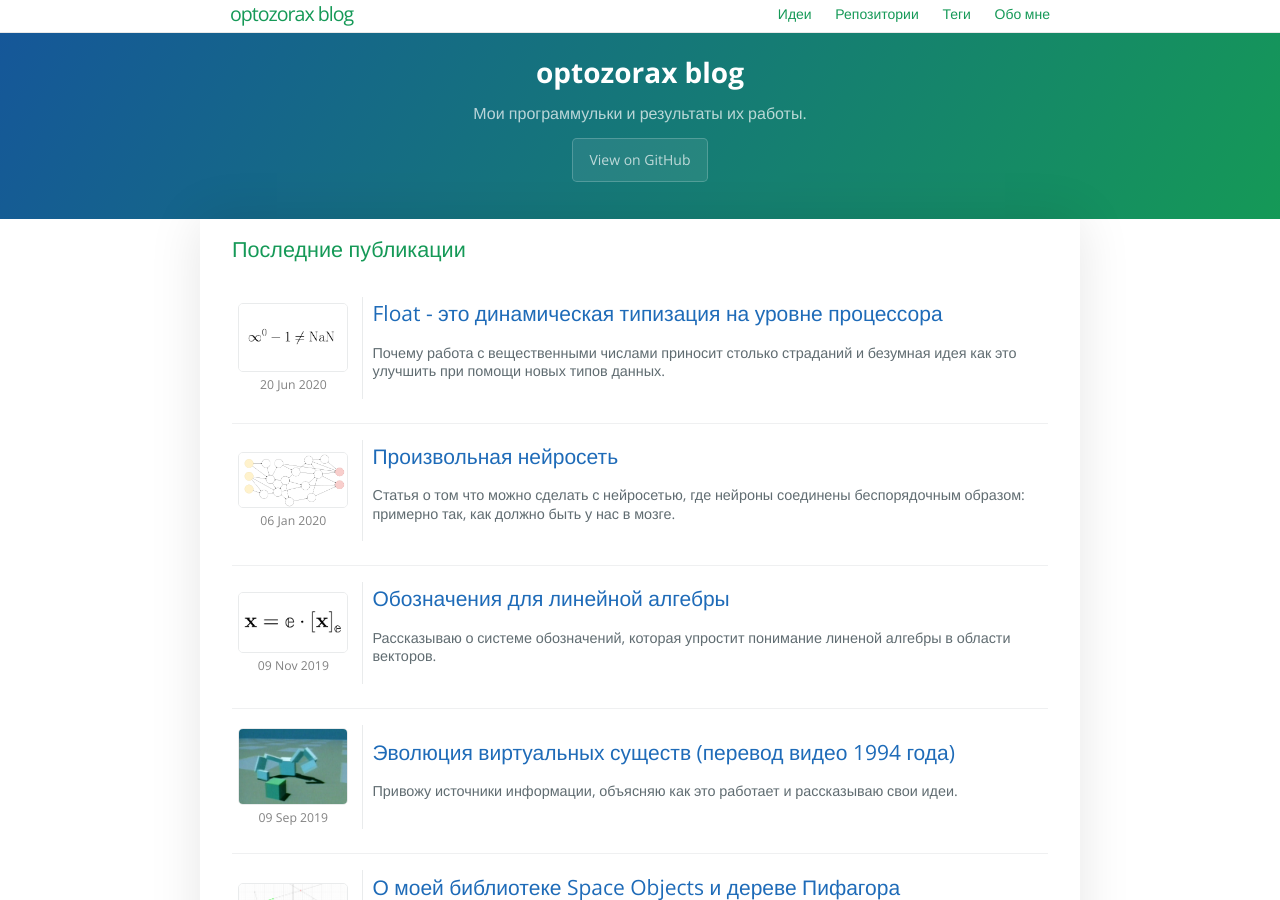
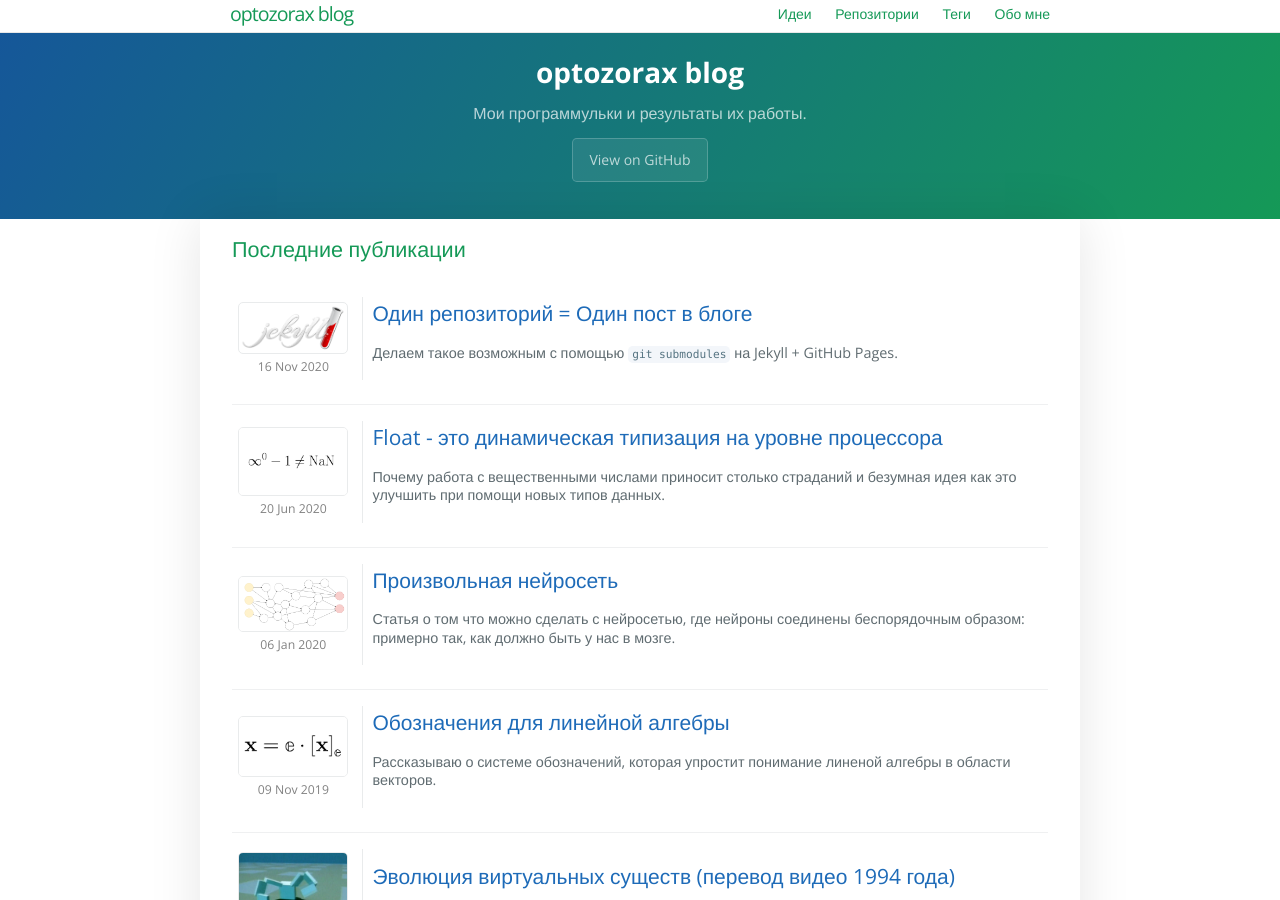
Before and after one commit to optozorax/blog_old, a Jekyll site: the page built from index.md, in a window 1280 px wide and 900 px high. Built offline with Jekyll 4.4.1, drawn with Linux system fonts in a browser that asks for light colours; some of the changed lines change nothing that is shown.

Commit message:
[BLOGPOST] /submodules-jekyll, also fix submodules

````diff
--- a/_config.yml
+++ b/_config.yml
@@ -27,8 +27,8 @@ vk:
 klavogonki:
   user: 517589
 tg:
-  channel: zoraxblog
-  user: zorax
+  channel: optozorax_dev
+  user: optozorax
 
 
 plugins:
--- /dev/null
+++ b/_posts/2020-11-16-submodules.markdown
@@ -0,0 +1,256 @@
+---
+layout: post
+title:  "Один репозиторий = Один пост в блоге"
+tags: мета блог git
+permalink: submodules-jekyll
+description: "Делаем такое возможным с помощью `git submodules` на Jekyll + GitHub Pages."
+tagline: "Делаем такое возможным с помощью `git submodules` на Jekyll + GitHub Pages."
+toc: false
+image: /assets/img/jekyll.png
+---
+
+# Что я сделал?
+
+Я сделал возможность отображать `.md` файлы в своих репозиториях как посты в блоге `username.github.io`. При этом:
+* Данный блог написан на [Jekyll](https://jekyllrb.com/), и автоматически компилится [GitHub Pages](https://pages.github.com/) в статический сайт.
+* В одном репозитории может быть множество "блогпостов".
+* В `.md` файле с основным контентом не добавляется ничего лишнего. Все настройки отображения блогпоста (теги, дата, урл итд) производятся в соседнем `.md` файле под любым названием и в любом месте.
+* Не нужно тупо дублировать информацию благодаря использованию `git submodules`.
+* Есть немножко костылей.
+
+*Пример:* у меня имеется такой репозиторий: [@optozorax/4D](https://github.com/optozorax/4D), и его `README.md` продублировано в моём блоге на этой странице: [/4D](https://optozorax.github.io/4D).
+
+Зачем я это сделал? Ну, мне в последнее время частенько приходят письма от Яндекса о том как они индексируют мой сайт, и даже полтора человека кликают на мой блог в поисковой выдаче. А у меня есть много репозиториев с крутыми ридмишками, которые могли бы очень хорошо гуглиться (4D например). Поэтому я решил сделать это таким образом. Плюс я очень давно хотел отделить статьи от блога, и вынести каждую статью в свою репошку, со своей историей и локальными файлами.
+
+# Submodules
+
+Чтобы рассказать как я это сделал, сначала надо ввести вас в контекст.
+
+В git есть такая интересная вещь под названием `submodules`. Воспользоваться ей можно так: `git submodule add <path-to-repository>`. С точки зрения вашей локальной копии она делает то же самое что и `git clone <path-to-repository>`, а с точки зрения git'а она добавляет особое отслеживание состояния данной склонированной папки. На удалённое хранилище вашего репозитория (eg Github) отправляется минимальная информация о том, что находится в этой папке: адрес к репозиторию и хэш коммита. В гитхабе это отображается папкой со стрелкой и ведёт на репозиторий куда ссылается данный сабмодуль:
+
+![](/assets/img/submodule.png)
+
+Довольно удобная фича для старых языков программирования без пакетных менеджеров.
+
+Что хорошо, GitHub Pages перед компиляцией сайта на Jekyll сначала клонирует локально себе все сабмодули, так что мы можем использовать это.
+
+Кстати обновить каждый репозиторий, который включён таким образом очень легко: `git submodule foreach git pull origin master`. Вообще после `foreach` выполняется любая bash-команда, так что так можно много чего делать массово.
+
+# Step-to-step
+
+## Шаг 0: настройка репозитория, который будет публиковаться как статья
+
+Необходимо в этом репозитории создать `blogpost.md` файл (назвать можно как угодно), со следующим содержимым:
+
+{% raw %}
+```md
+---
+layout: post
+title: "4D"
+tags: [4D, систематизация]
+permalink: 4D
+description: "Сборник информации о четвёртом измерении. Если вы изучете всё что здесь находится, то сможете понять четвёртое измерение."
+image: submodules/4D/img/inside4D_2.png
+submodule: true
+thisname: submodules/4D
+date: 2020-12-15
+github: https://github.com/optozorax/4D
+---
+
+{% include_relative README.md %}
+```
+
+* Тэги здесь должны перечисляться не через пробелы, как это делается в обычных постах, а внутри квадратных скобок и через запятые. Почему-то это работает только так, я хз почему.
+* `image` - это моя опция, позволяющая добавлять к посту картинку на главной странице. Здесь я указываю картинку из текущего репозитория, так что к ней надо прописать абсолютный путь (y jekyll огроооомные проблемы с локальными путями, но об этом потом). Видно, что текущий репозиторий называется 4D и он будет храниться по адресу `submodules/`.
+* `submodule: true` - это опция, показывающая что данная страница сделана через механизм описываемый в этой статье. Далее этот флаг будет использоваться чтобы определить что данную страницу надо отобразить вместе с остальными блогпостами.
+* `thisname: submodules/4D` - надо указать абсолютный путь к текущей папке внутри репозитория `username.github.io`. Это нужно для костыльного фикса картинок, но об этом позже.
+* `date` - дата "публикации" данного блогпоста.
+* `github` - показывает кнопочку `Эта страница на github`, которая перенаправляет на страницу репозитория где лежит данная ридмишка.
+* Остальные параметры редактируются так же как и для обычного блогпоста.
+* Контент в данном файле выглядит как `{% include_relative README.md %}`, потому что к счастью (или к сожалению) внутри `.md` файлов работает liquid синтаксис (язык (?), окружение (?) используемое jekyll). И данная команда позволяет заинклюдить нужный нам файл. Вместо `README.md` можно указать свой файл.
+
+{% endraw %}
+
+## ШАГ 1: настройка submodules
+
+Заходим в репозиторий блога `username.github.io`, и создаём в корне папку `submodules`. Внутри этой папки добавляем все репозитории, которые мы настроили как в шаге 0.
+
+Вообще, даже без шага 0 все `.md` страницы на этом этапе уже как-то, где-то бы отображались. Шаг 0 просто позволяет это всё настроить и привести к нормальному виду.
+
+А теперь главный вопрос: почему мы создаём отдельную папку `submodules`, а не делаем это в папке `_posts`? Ну, проблема в том, что в итоговый статический сайт из папки `_posts` попадают только `.md` файлы, которые содержат [Front Matter](https://jekyllrb.com/docs/front-matter/) - эту настройку вначале `.md` файла.
+
+Соответственно никакие картинки не попадут в итоговый файл. Плюс, у jekyll большие проблемы с локальными путями. Если мы в папку `_posts` положим папку, внутри которой лежат картинки и `.md` файл, и этот файл ссылается на картинки следующим образом: `![](./my_image.png)`, то jekyll скажет что он не знает такой картинки и нифига не нарисует. Поэтому во всех туториалах к jekyll говорят что надо создавать папку `assets`, где ты хранишь все картинки для всех постов. И моё ИМХО: это отвратительное и очень неудобное решение. Картинки удобно хранить локально. Каждый пост удобно хранить локально. Жаль что авторы jekyll решили захардкодить такую архитектуру.
+
+Ещё одна важная деталь: папки, начинающиеся с `_` не попадают в итоговый статический сайт, а папки без него вначале, попадают. Благодаря этому папка `assets` работает, а картинки внутри `_posts` - нет.
+
+Поэтому мы и создаём папку `submodules`, чтобы она полностью вошла в итоговый статический сайт, чтобы мы могли использовать картинки.
+
+Но как будут работать картинки, если в репозиториях мы указываем к ним локальный адрес: `/img/1.png`, а надо абсолютный: `/submodules/4D/img/1.png`?
+
+А об этом следующий шаг и первый костыль...
+
+## Шаг 2: заставляем картинки работать
+
+Открываем файл `_post.html` и чему-то, что оборачивает контент, задаём айдишник `content`. В моём случае было так:
+```diff
+- <div itemprop="articleBody">
++ <div itemprop="articleBody" id="content">
+```
+
+{% raw %}
+Затем после этого `div` вставляем такой js код:
+```html
+{% if page.submodule %}
+<script>
+  function fixer() {
+    return function(img) {
+      return function() {
+        if (img.trying_to_fix === undefined) {
+          var url = new URL(img.src);
+          console.log("[SUBMODULES FIXER] Trying to fix img: " + url);
+          img.src = "{{ page.thisname }}" + url.pathname;
+          img.trying_to_fix = true;
+        } else {
+          console.log("[SUBMODULES FIXER] Unable to fix: " + img.src);
+        }
+      };
+    };
+  }
+  var collection = document.getElementById("content").getElementsByTagName("img");
+  for (var i = 0; i < collection.length; i++) {
+    var item = collection.item(i);
+    var url = new URL(item.src);
+    if (url.host === window.location.host) {
+      item.addEventListener('error', fixer()(item));
+    }
+  }
+</script>
+{% endif %}
+```
+{% endraw %}
+
+Во-первых данный код инклюдится только если данная страница устроена по механизму сабмодулей, тут нам пригождается `submodule: true`, что мы указали:
+{% raw %}
+```
+{% if page.submodule %}
+```
+{% endraw %}
+
+Во-вторых, данный код перебирает все картинки, и в случае неудачи пытается добавить к ним абсолютный адрес. Тут нам пригождается `thisname: submodules/4D` что мы указывали ранее.
+{% raw %}
+```
+img.src = "{{ page.thisname }}" + url.pathname;
+```
+{% endraw %}
+
+Хотел бы я картинки фиксить статически, но что поделать, нету доступа к коду jekyll. Захардкожено в нём всё. Поэтому фиксим такими костылями на фронтенде. Работает вполне незаметно, так что вроде даже норм.
+
+## Шаг 3: отображаем эти страницы в той же ленте что и обычные блогпосты
+
+Так, значит на данный момент наши страницы существуют, но они не отображаются в ленте на домашней странице. Исправляем это, редактируя файл `_layouts/home.html`:
+
+{% raw %}
+```diff
+- {% for post in site.posts %}
++ {% assign pages_posts = site.pages | where: "submodule", true %}
++ {% assign concatted_posts = site.posts | concat: pages_posts %}
++ {% assign result_posts = concatted_posts | sort_natural: "date" | reverse %}
++ {% for post in result_posts %}
+```
+{% endraw %}
+
+По сути тут мы просто заменяем обращение к постам на обращение к постам, сконкатенированным с нашими страницами `submodule: true`.
+
+Кстати, тут есть такой код как `sort_natural: "date"`. Он сортирует посты в хронологическом порядке, используя сравнение строк дат (обычный `sort` здесь не будет работать). Для того чтобы это работало, надо ещё кое-что сделать...
+
+## Шаг 4: заставляем страницы сортироваться в хронологическом порядке
+
+Вспоминаем что на домашней странице у нас есть такая фича как:
+* ✨⭐️ Сортировка по дате публикации ⭐️✨
+
+Кажется запахло жареными костылями.
+
+Чтож. Скажу вам, что в liquid нету возможности сортировать по датам (простым `sort`), поэтому мы вставляем ещё один костыль: найдите где в настройках задаётся дата для всего блога, и поставьте там: `%Y-%M-%d`. Это чтобы дата отображалась в виде `YYYY-MM-DD`, чтобы при сортировке по строке, мы могли получить правильный хронологический порядок. Это работает, потому что при задании этой опции, где-то внутри jekyll для каждой страницы происходит преобразование даты в строку по этому формату...
+
+У меня надо было поменять в `_config.yml`:
+```yml
+cayman-blog:
+  date_format: "%Y-%M-%d"
+```
+
+Затем во всех местах где происходит обращение к этой дате по умолчанию `site.cayman-blog.date_format` замените на ту дату, которая у вас была до этого, и которая вам больше нравится. У меня надо было поменять лишь в двух местах:
+
+{% raw %}
+`_layouts/home.html`, `_layouts/default.html`:
+```diff
+- {% assign date_format = site.cayman-blog.date_format | default: "%b %-d, %Y" %}
++ {% assign date_format = "%d %b %Y" %}
+```
+{% endraw %}
+
+## Шаг 5: фиксим баги в остальной части блога, у меня - это тэги
+
+Я пишу эту статью-инструкцию для своего блога, а я свой блог персонализировал, поэтому у меня вылилось ещё пара мест где пришлось фиксить всё и вся. Ну и плюс надо где-то вставить новые фичи, чтобы такие статьи по особому отображались.
+
+Я вставил такой код в `_layouts/default.html`:
+{% raw %}
+```html
+{% if page.github %}
+    <br><a href="{{ page.github }}" class="btn" style="margin: 0px;">Эта страница на GitHub</a>
+{% endif %}
+```
+{% endraw %}
+
+Чтобы у меня на статьях, которые взяты с репозитория на гитхабе отображалась такая кнопка:
+
+![](/assets/img/open-in-github.png)
+
+Следующее место, которое у меня сломалось - это тэги. Я откуда-то из глубинок интернета стащил код, который генерит страницу с тегами: [/tags](/tags). Ну, чтобы её починить пришлось тупо написать много кода. Вставлять я все эти изменения я не буду, просто скажу что ВСЕ изменения что здесь описаны можно посмотреть в этом коммите: [@optozorax/optozorax.github.io@f1efe22](https://github.com/optozorax/optozorax.github.io/commit/f1efe22917146e9c53cd0b99c3efa3ed2bb3afb3)
+
+В процессе я неоднократно обращался к этим двум страницам с документацией, может они тоже вам пригодятся:
+* https://shopify.github.io/liquid/basics/introduction/
+* https://jekyllrb.com/docs/
+
+Во время написания этого кода я заметил, что весь этот синтаксис jekyll выглядит как какое-то обрезанное функциональное программирование. Там даже сложение пишется через псевдофункциональный стиль: {% raw %}`{% assign size = size | plus: 1 %}`{% endraw %}.
+
+Только к сожалению чего-то им не хватило чтобы привести это к полноценному функциональному коду, и в некоторых местах приходится вставлять for, и считать количество чего-то через мутабельную переменную 😑.
+
+Так же хочется поругать сообщения об ошибках. Они ужасные, непонятно что, где и почему сломалось.
+
+# Конкретно мой блог
+
+Вот список статей, которые сделаны таким образом:
+
+{{ }}
+{%- for item in site.pages -%}
+{%- if item.submodule -%}
+* [{{ item.title }}]({{ item.url }})
+{{ }}
+{%- endif -%}
+{%- endfor -%}
+{{ }}
+
+Если вы их ещё не читали, то welcome!
+
+Получил я этот список, кстати, довольно хитрым образом: =)
+
+{% raw %}
+```
+{{ }}
+{%- for item in site.pages -%}
+{%- if item.submodule -%}
+* [{{ item.title }}]({{ item.url }})
+{{ }}
+{%- endif -%}
+{%- endfor -%}
+{{ }}
+```
+{% endraw %}
+
+# Выводы
+
+Не используйте Jekyll только потому что он по умолчанию поддерживается GitHub Pages. Это движок с неправильной архитектурой организации блогпостов (нельзя сделать картинки локально к посту!!!!!1111), и с слабым языком "программирования" то ли функциональным, то ли императивным. Вместо этого публикуйте свой блог на отдельную ветку, которая будет отправляться на ваш `username.github.io` сразу html-ками. Используйте для их генерации любой удобный для вас движок. Вы, наверное, даже можете настроить чтобы html-ки сами билдились при пуше в репозиторий с исходным кодом блога через всякие бесплатные CI/CD.
+
+Я остаюсь на Jekyll, потому что уход на другой блог-движок займёт слишком много времени, а результат этой статьи я получил за один день.
+
+Может быть этот пост вдохновит вас на своём блоге сделать всё аналогично через `git submodule`.
````
Also changed, not shown: assets/img/jekyll.png (added), assets/img/open-in-github.png (added), assets/img/submodule.png (added).
